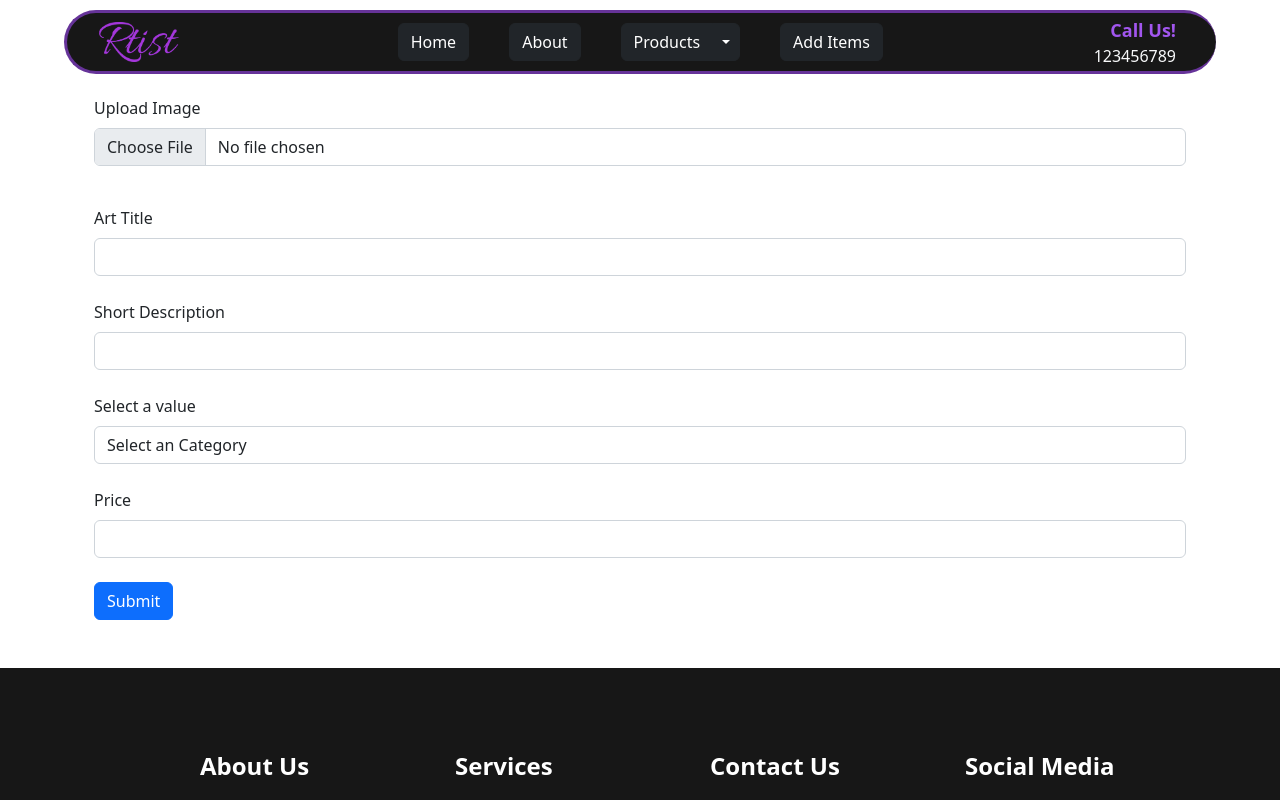
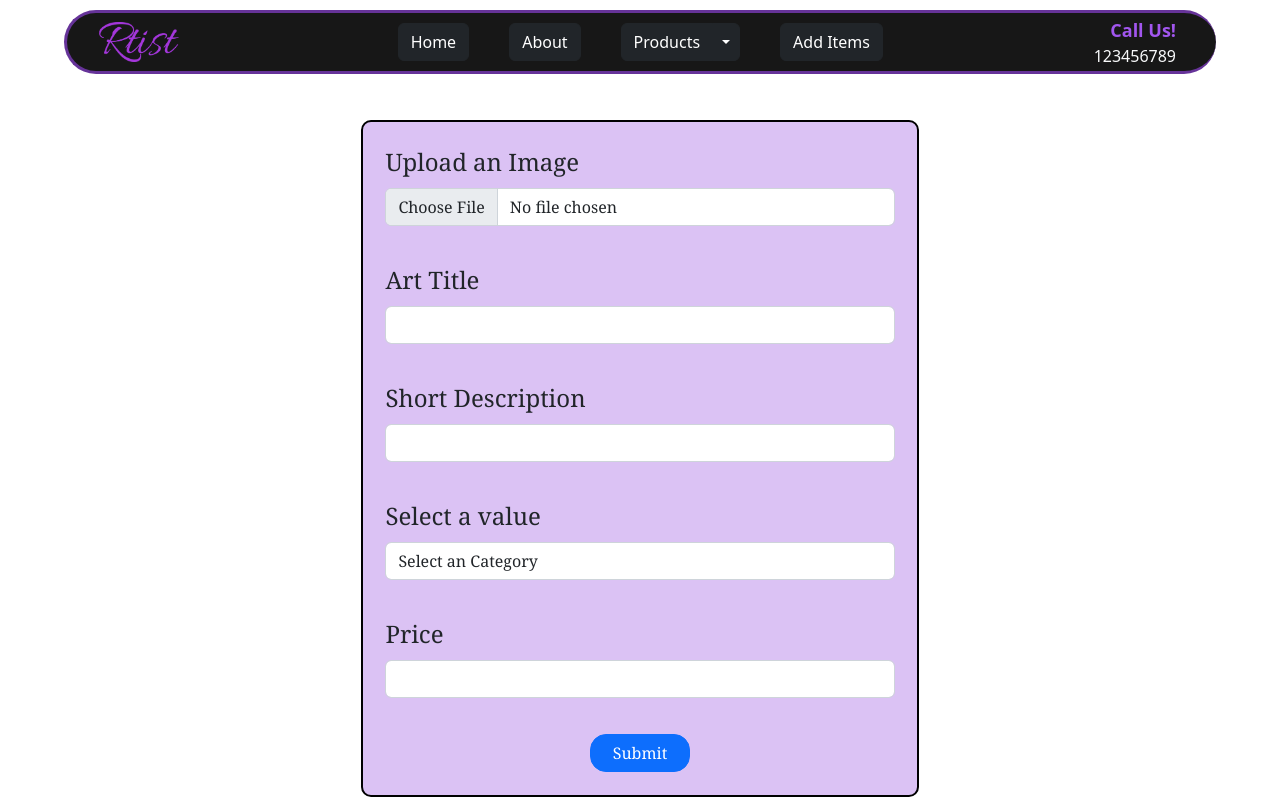
Before and after one commit to Sammy970/WT-Project, a React (Create React App) app: page /additems in a window 1280 px wide. Shown: the top 800 px of the page. Built offline with nearby package versions, Linux system fonts and the light colour scheme.

Commit message:
Added CSS to AddItems

```diff
--- a/src/Components/AddItems.js
+++ b/src/Components/AddItems.js
@@ -7,11 +7,13 @@ const AddItems = () => {
     return (
         <>
 
-            <Container>
+
                 <br /><br /><br />
+                <Container>
                 <FormComp />
                 <br /><br />
             </Container>
+            <br/>
 
         </>
     )
--- /dev/null
+++ b/src/Components/FormComp.css
@@ -0,0 +1,21 @@
+.containsForm {
+    width: 50%;
+    padding: 1.4rem;
+    border: 2px solid black;
+    background-color: rgb(219, 194, 244);
+    border-radius: 10px;
+    font-size: 1.5rem;
+    font-family: Cambria;
+}
+
+.submitBtn[type="submit"] {
+    /* background-color: #efc1ee; */
+    /* color: #070707; */
+    /* border: none;
+    padding: 10px 20px; */
+    border-radius: 1rem;
+    /* cursor: pointer; */
+    display: block;
+    margin: 0 auto;
+    width: 100px;
+}
--- a/src/Components/FormComp.js
+++ b/src/Components/FormComp.js
@@ -1,5 +1,7 @@
 import React, { useState } from 'react'
 import { Form, Button, Container } from 'react-bootstrap'
+
+import './FormComp.css'
 
 // Name, Organization, Desc, Price, Image, Category
 
@@ -66,31 +68,35 @@ const FormComp = () => {
 
     return (
         <>
-            <Container> <br />
+            <br />
+            <br />
+            <div className='body'>
+
+                <Container className='containsForm'>
                     <Form onSubmit={handleSubmit}>
-                    <Form.Group controlId="formFile" className="mb-3">
-                        <Form.Label>Upload Image</Form.Label>
+                        <Form.Group className='Form.Group' controlId="formFile">
+                            <Form.Label className='Form.Label'>Upload an Image</Form.Label>
                             <Form.Control type="file" onChange={handleFileChange} />
                         </Form.Group>
 
                         <br />
 
-                    <Form.Group controlId="formTitle">
-                        <Form.Label>Art Title</Form.Label>
+                        <Form.Group className='Form.Group' controlId="formTitle">
+                            <Form.Label className='Form.Label'>Art Title</Form.Label>
                             <Form.Control type="text" name="title" value={formData.title} onChange={handleChange} />
                         </Form.Group>
 
                         <br />
 
-                    <Form.Group controlId="formDesc">
-                        <Form.Label>Short Description</Form.Label>
+                        <Form.Group className='Form.Group' controlId="formDesc">
+                            <Form.Label className='Form.Label'>Short Description</Form.Label>
                             <Form.Control type="text" name="desc" value={formData.desc} onChange={handleChange} />
                         </Form.Group>
 
                         <br />
 
-                    <Form.Group controlId="formCategory">
-                        <Form.Label>Select a value</Form.Label>
+                        <Form.Group className='Form.Group' controlId="formCategory">
+                            <Form.Label className='Form.Label'>Select a value</Form.Label>
                             <Form.Control as="select" name="select" value={formData.select} onChange={handleChange}>
                                 <option value="">Select an Category</option>
                                 <option value="Sketches and Paintings">Sketches and Paintings</option>
@@ -103,18 +109,19 @@ const FormComp = () => {
 
                         <br />
 
-                    <Form.Group controlId="formPrice">
-                        <Form.Label>Price</Form.Label>
+                        <Form.Group className='Form.Group' controlId="formPrice">
+                            <Form.Label className='Form.Label'>Price</Form.Label>
                             <Form.Control type="text" name="price" value={formData.price} onChange={handleChange} />
                         </Form.Group>
 
                         <br />
 
-                    <Button variant="primary" type="submit">
+                        <Button className='submitBtn' variant="primary" type="submit">
                             Submit
                         </Button>
                     </Form>
                 </Container>
+            </div>
         </>
     )
 }
```
Also changed, not shown: 1 other file (tests, documents, lock files or other folders). Lines whose indentation alone changed are shown as unchanged.
